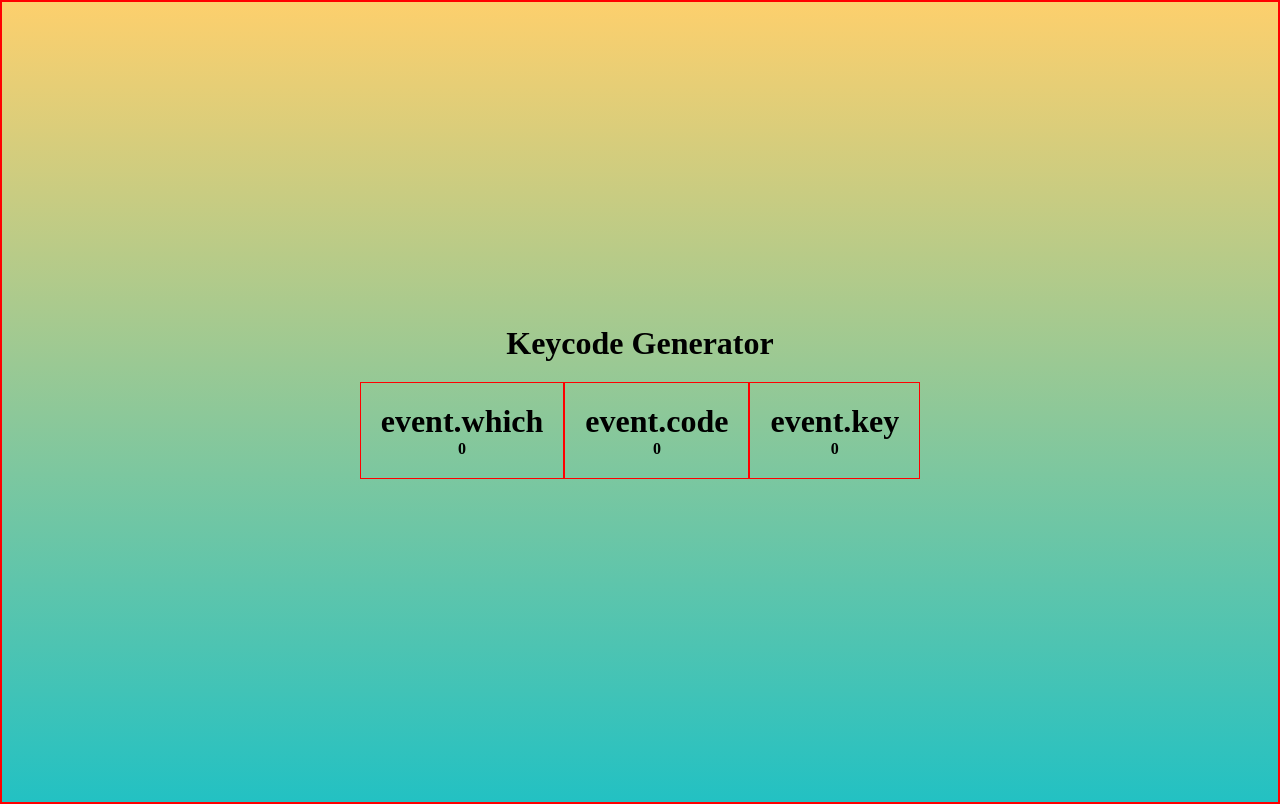
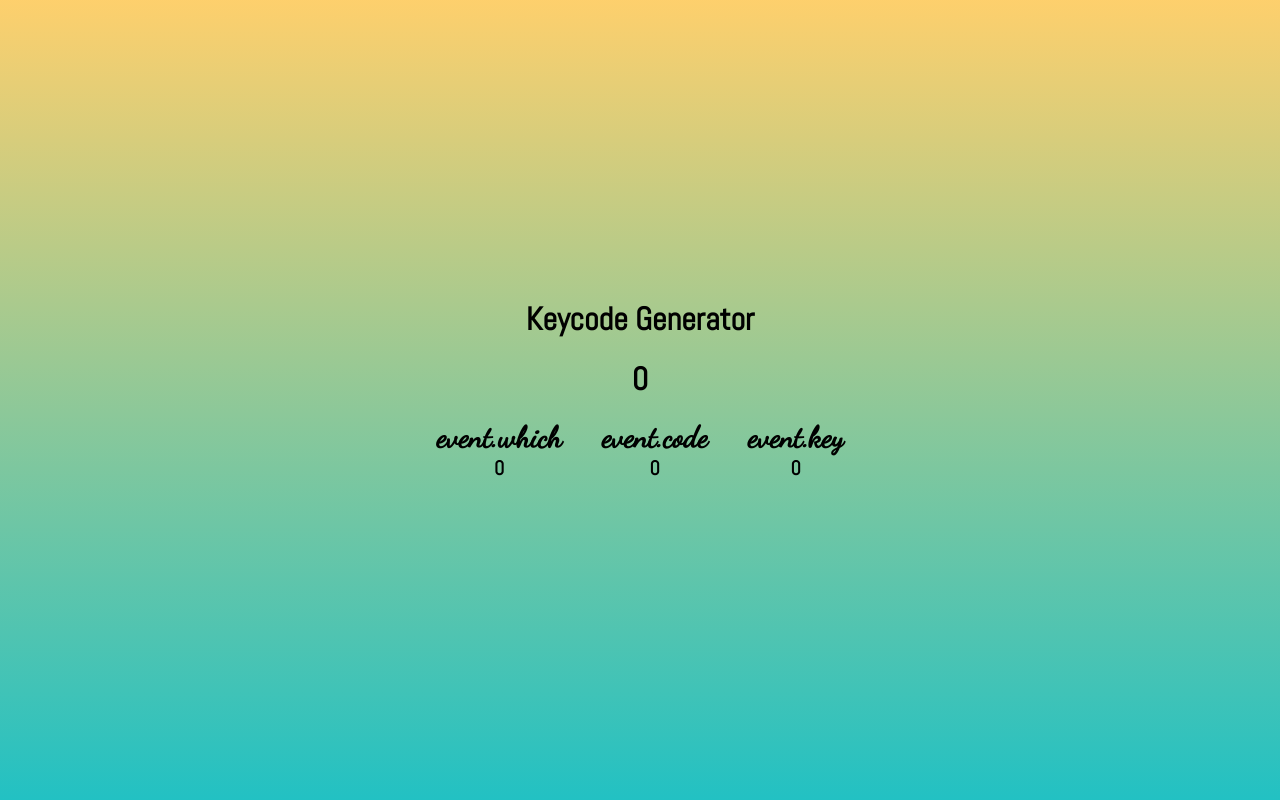
Before and after one commit to roldhamk/keycode-project, a plain HTML site: page index.html in a window 1280 px wide. Drawn offline with Linux system fonts and the light colour scheme.

Commit message:
updated CSS for all styling and added main display to show event.which

```diff
--- a/app.js
+++ b/app.js
@@ -6,9 +6,11 @@
 const body = document.querySelector("body");
 const which = document.getElementById("which");
 const code = document.getElementById("code");
+const display = document.getElementById("display");
 
 body.addEventListener("keydown", event => {
   which.textContent = event.which;
+  display.textContent = event.which;
 });
 
 body.addEventListener("keydown", event => {
--- a/index.html
+++ b/index.html
@@ -8,21 +8,24 @@
   </head>
   <body>
     <h1 class="title">Keycode Generator</h1>
+    <div class="main-display">
+      <h1 id="display">0</h1>
+    </div>
     <div class="page-wrap">
       <div class="event-which-wrap">
-        <h1>event.which</h1>
+        <h2>event.which</h1>
         <div class="which-code">
           <h4 id="which">0</h2>
         </div>
       </div>
       <div class="event-code-wrap">
-        <h1>event.code</h1>
+        <h2>event.code</h1>
         <div class="code">
           <h4 id="code">0</h2>
         </div>
       </div>
       <div class="event-key-wrap">
-        <h1>event.key</h1>
+        <h2>event.key</h1>
         <div class="key">
           <h4 id="key">0</h2>
         </div>
--- a/main.css
+++ b/main.css
@@ -1,3 +1,5 @@
+@import url("https://fonts.googleapis.com/css?family=Abel|Dancing+Script&display=swap");
+
 * {
   padding: 0;
   margin: 0;
@@ -13,13 +15,14 @@ body {
   );
   display: flex;
   flex-direction: column;
-  border: 2px solid red;
   align-items: center;
   justify-content: center;
+  font-family: "Abel", sans-serif;
 }
 
 .title {
   margin-bottom: 20px;
+  font-family: "Abel", sans-serif;
 }
 
 .page-wrap {
@@ -27,7 +30,6 @@ body {
 }
 
 .event-which-wrap {
-  border: 1px red solid;
   padding: 20px;
   display: flex;
   flex-direction: column;
@@ -35,7 +37,6 @@ body {
 }
 
 .event-code-wrap {
-  border: 1px red solid;
   padding: 20px;
   display: flex;
   flex-direction: column;
@@ -43,9 +44,16 @@ body {
 }
 
 .event-key-wrap {
-  border: 1px red solid;
   padding: 20px;
   display: flex;
   flex-direction: column;
   align-items: center;
 }
+
+h2 {
+  font-size: 30px;
+  font-family: "Dancing Script", cursive;
+}
+h4 {
+  font-size: 20px;
+}
```
